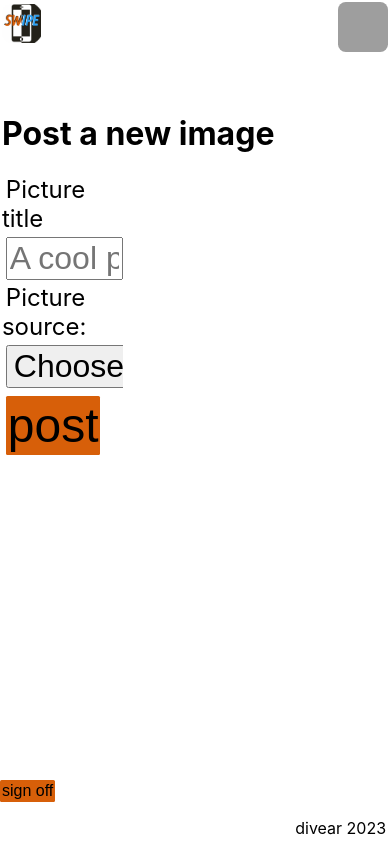
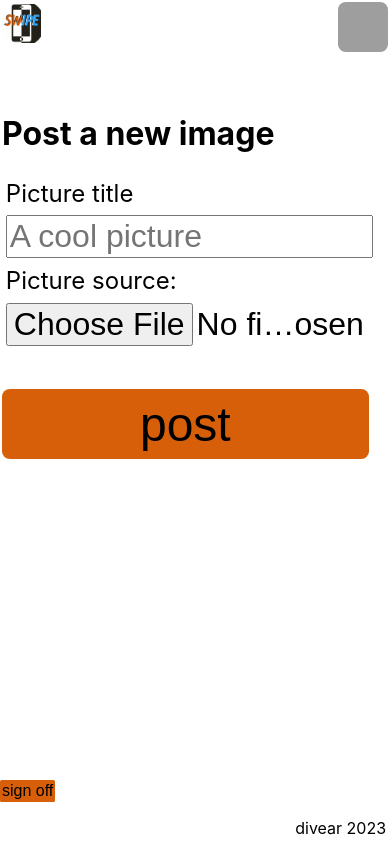
Before and after one commit to divear/swipechoose-site, a Next.js app: page /novy in a window 390 px wide. Built offline with nearby package versions, Linux system fonts and the light colour scheme; no server answers; grey boxes are pictures that could not be loaded.

Commit message:
new posts site responsiveness

```diff
--- a/pages/novy.tsx
+++ b/pages/novy.tsx
@@ -79,7 +79,9 @@ function Novy() {
 					id="pic"
 					type="file"
 				/>
-				<button type="submit">post</button>
+				<button id="sendImage" type="submit">
+					post
+				</button>
 				<h1>{error}</h1>
 			</form>
 		</div>
--- a/styles/globals.css
+++ b/styles/globals.css
@@ -141,9 +141,6 @@ button:hover {
 	top: 0.5%;
 	left: 0.5%;
 }
-/* .pics > * {
-	background-color: white;
-} */
 .new {
 	margin: -2vw 0 0 5vw;
 	border-radius: 100vw;
@@ -365,4 +362,19 @@ button:hover {
 	.info2 {
 		display: none;
 	}
+	.newImgForm {
+		width: 95%;
+		display: grid;
+	}
+	#title {
+		width: 100%;
+	}
+	#pic {
+		width: 100%;
+	}
+	#sendImage {
+		margin: 10vw 0;
+		border-radius: 2vw;
+		padding: 2vw;
+	}
 }
```
